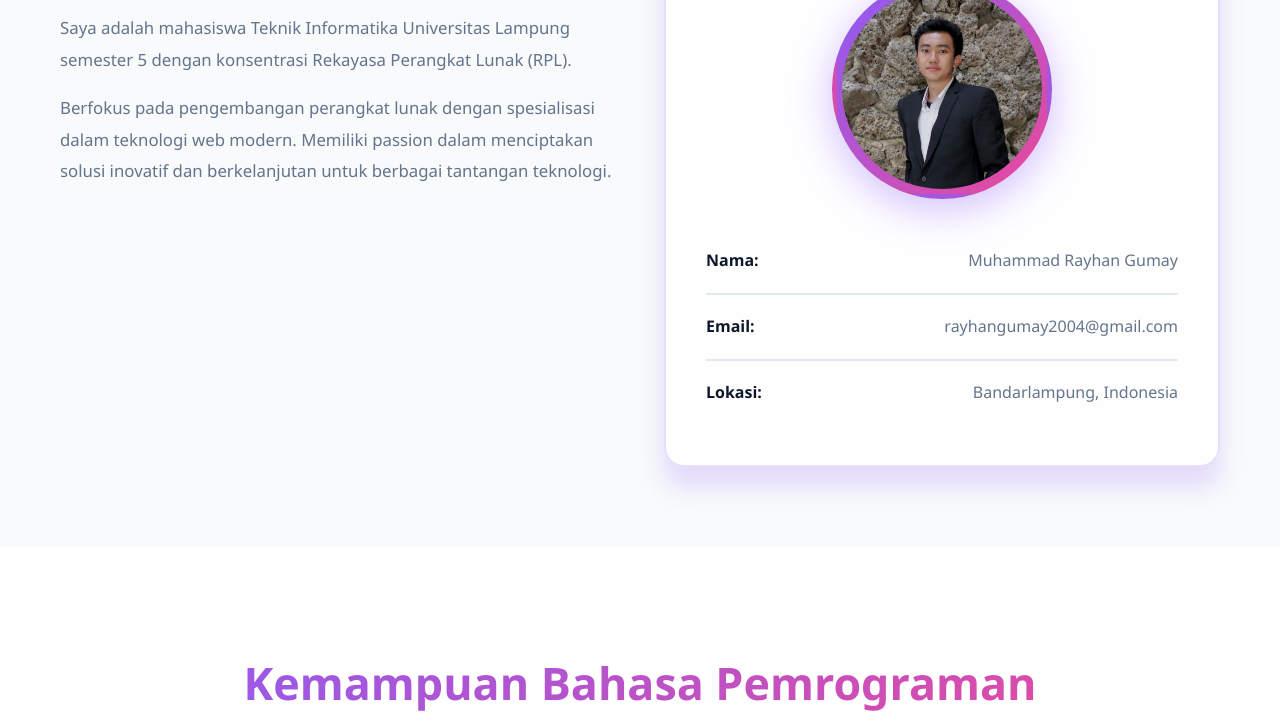
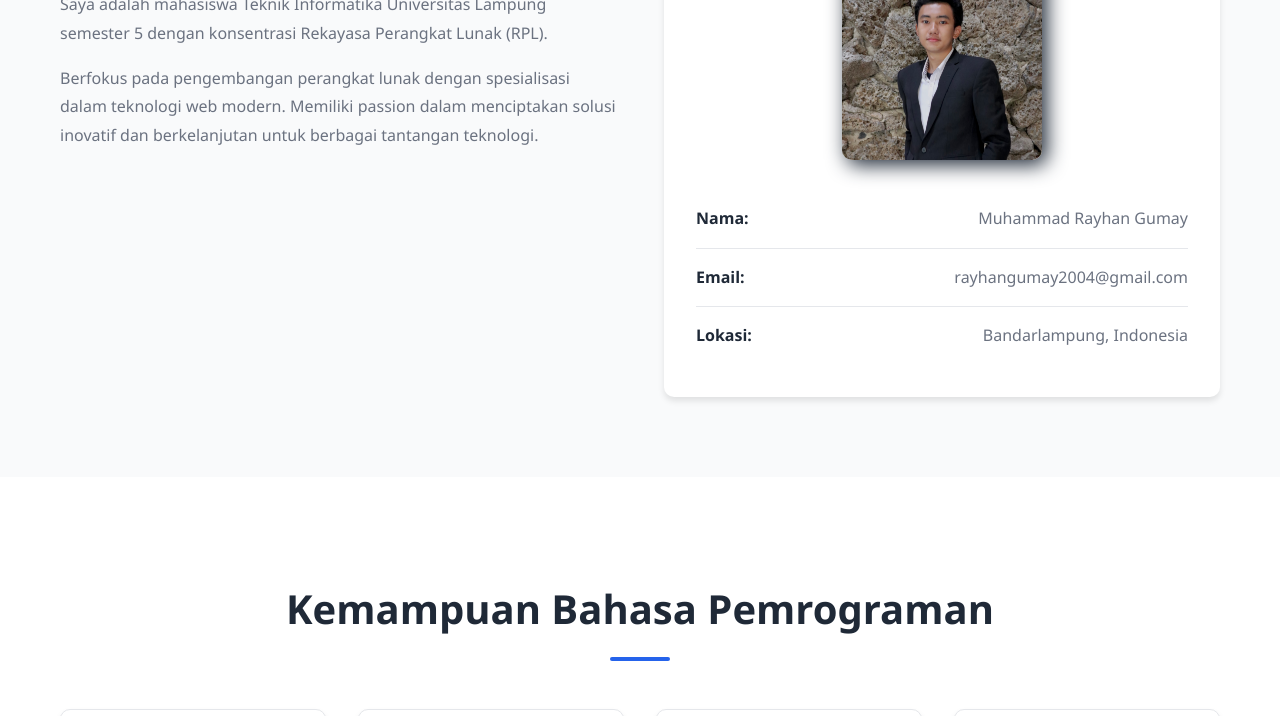
Before and after one commit to raygums/TugasAkhirPPW2, a plain HTML site: page index.html in a window 1280 px wide. Shown: the part 324-1040 px from the top of the page. Drawn offline with Linux system fonts and the light colour scheme.

Commit message:
Replace stylesheet link with style.css

```diff
--- a/index.html
+++ b/index.html
@@ -4,7 +4,7 @@
     <meta charset="UTF-8">
     <meta name="viewport" content="width=device-width, initial-scale=1.0">
     <title>Tugas Akhir Judul 1 PPW</title>
-    <link href="style-experiment.css" rel="stylesheet">
+    <link href="style.css" rel="stylesheet">
 </head>
 
 <body>
```
